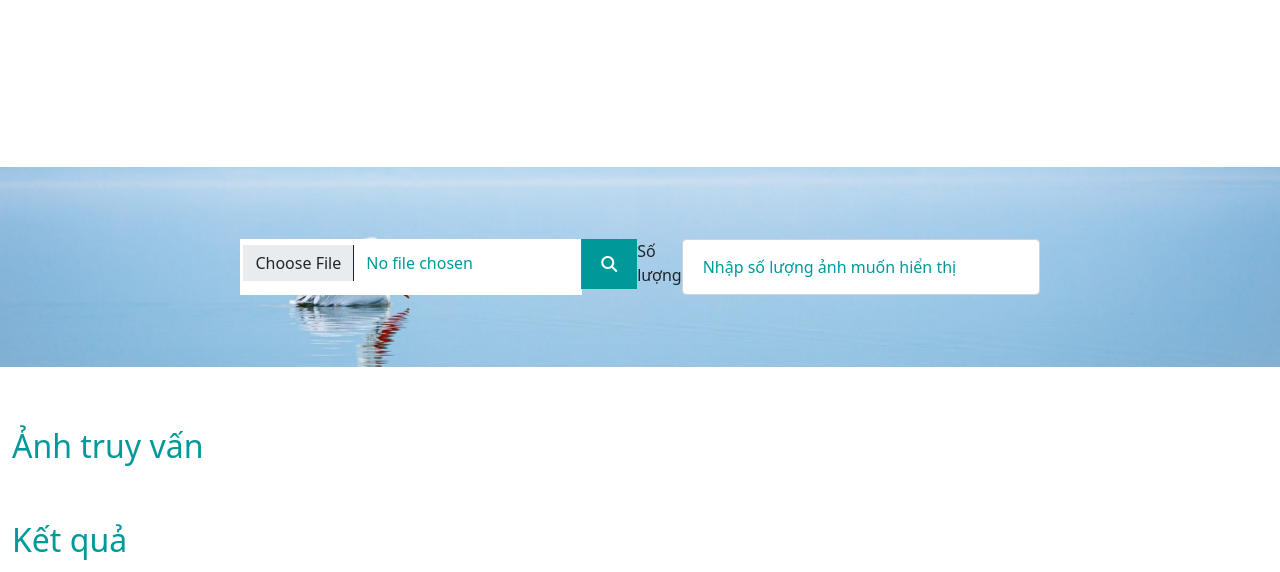
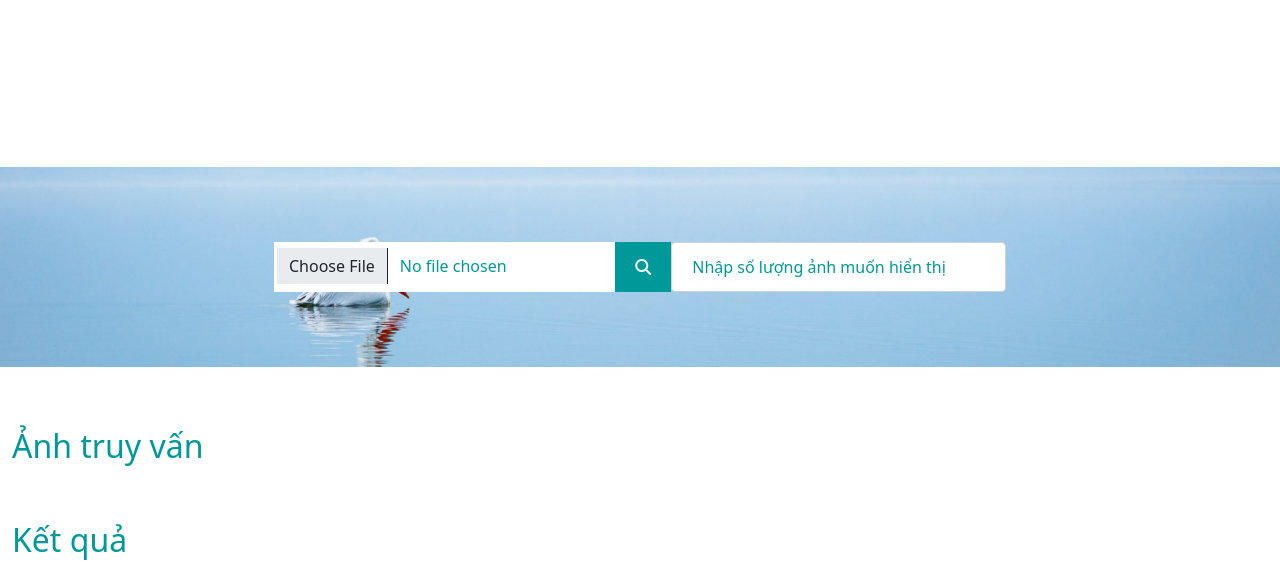
Before and after one commit to mitom126/123466, a Flask app: page / in a window 1280 px wide. Shown: the part 98-670 px from the top of the page. Run offline with Flask 3, Linux system fonts and the light colour scheme; some libraries are stand-ins or nearby versions.

Commit message:
make it better

```diff
--- a/templates/index.html
+++ b/templates/index.html
@@ -56,7 +56,7 @@ https://templatemo.com/tm-556-catalog-z
             <i class="fas fa-search"></i>
             </button>
 
-            <label for="exampleDataList" class="form-label">Số lượng</label>
+            <!-- <label for="exampleDataList" class="form-label">Số lượng</label> -->
             <input class="form-control" list="datalistOptions" id="exampleDataList" name="num" placeholder="Nhập số lượng ảnh muốn hiển thị" type="text">
 
         </form>
```
